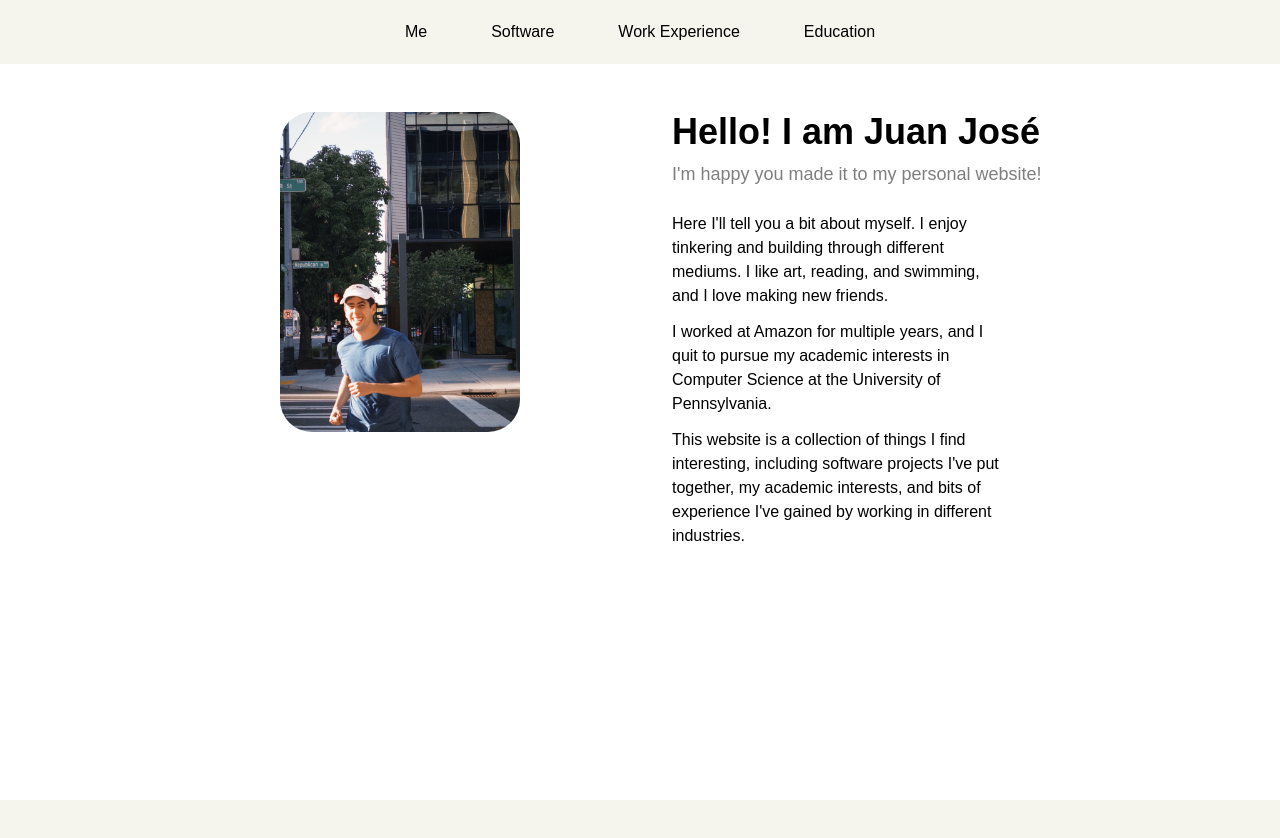
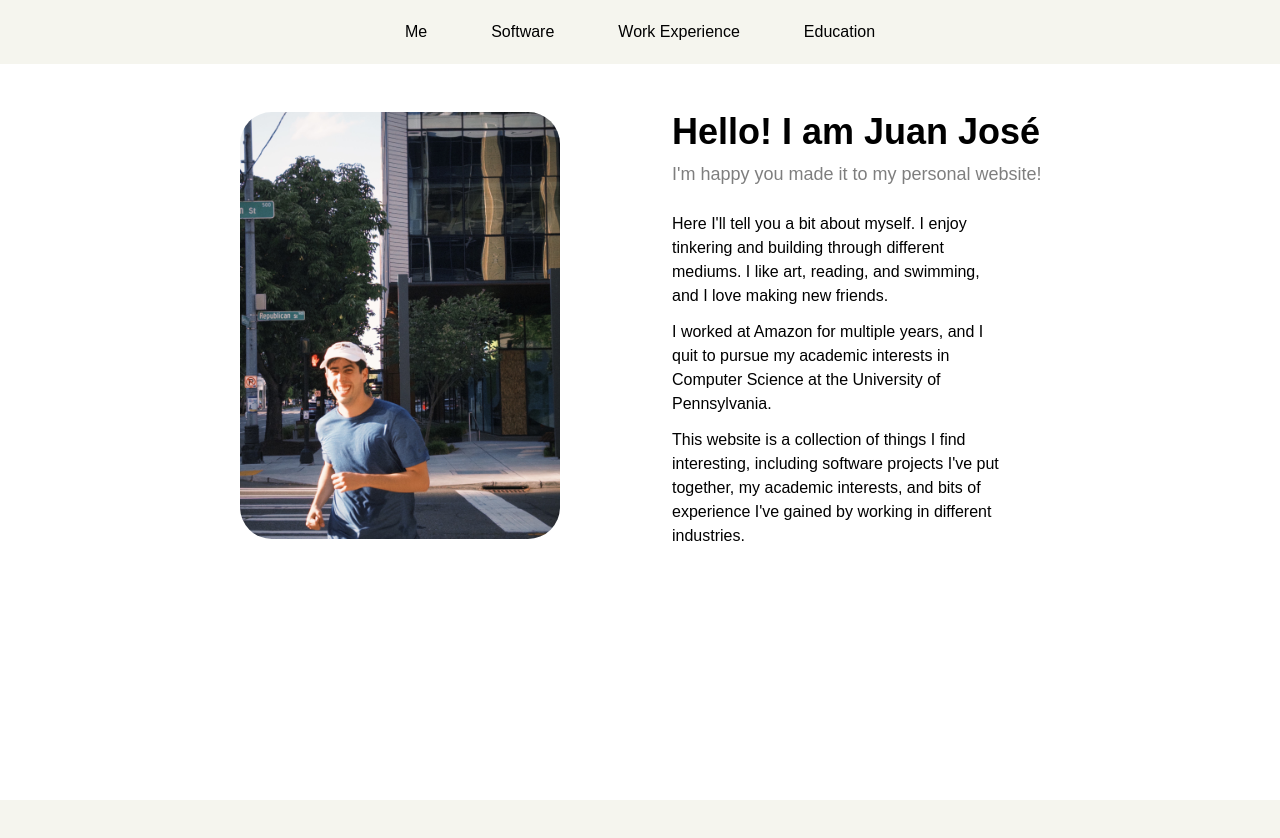
Before and after one commit to JuanJFreydell/personal-website, a Next.js app: page / in a window 1280 px wide. Shown: the top 838 px of the page. Built offline with nearby package versions, Linux system fonts and the light colour scheme.

Commit message:
Resize desktop hero image for full text column

```diff
--- a/app/me/page.tsx
+++ b/app/me/page.tsx
@@ -6,7 +6,7 @@ export default function Me() {
 
       <div className="w-full lg:w-1/3 flex justify-center mb-8 lg:mb-0">
         <Image
-          className="rounded-4xl w-full max-w-[300px] sm:max-w-[420px] lg:max-w-[240px] h-auto"
+          className="rounded-4xl w-full max-w-[300px] sm:max-w-[420px] lg:max-w-[320px] h-auto"
           src="/juan-running.jpeg"
           alt="Juan Jose Freydell"
           width={600}
--- a/app/page.tsx
+++ b/app/page.tsx
@@ -6,7 +6,7 @@ export default function Home() {
 
       <div className="w-full lg:w-1/3 flex justify-center mb-8 lg:mb-0">
         <Image
-          className="rounded-4xl w-full max-w-[300px] sm:max-w-[420px] lg:max-w-[240px] h-auto"
+          className="rounded-4xl w-full max-w-[300px] sm:max-w-[420px] lg:max-w-[320px] h-auto"
           src="/juan-running.jpeg"
           alt="Juan Jose Freydell"
           width={600}
```
